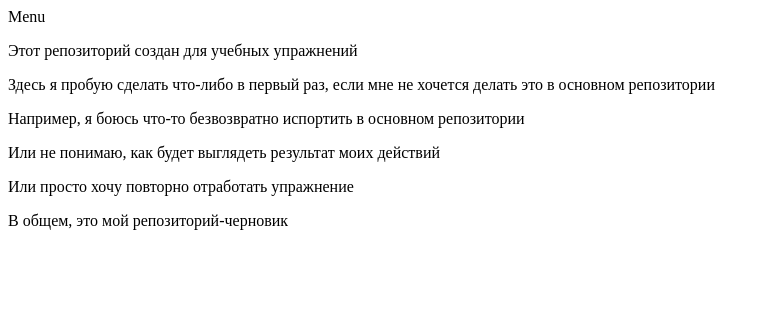
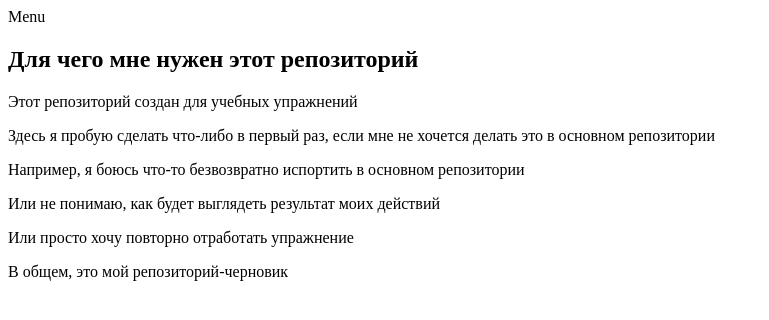
Before and after one commit to Tata4Study/MyTestRepository, a plain HTML site: page index.html in a window 1280 px wide. Shown: the whole page, without its empty margins (0-769 px from the left). Drawn offline with Linux system fonts and the light colour scheme.

Commit message:
Добавлен заголовок

```diff
--- a/index.html
+++ b/index.html
@@ -10,6 +10,7 @@
     </header>
     <main>
         <section>
+            <h1>Для чего мне нужен этот репозиторий</h1>
             <p>Этот репозиторий создан для учебных упражнений</p>
             <p>Здесь я пробую сделать что-либо в первый раз, если мне не хочется делать это в основном репозитории</p>
             <p>Например, я боюсь что-то безвозвратно испортить в основном репозитории</p>
```
